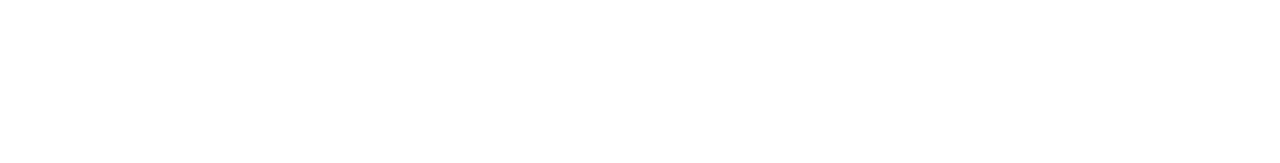
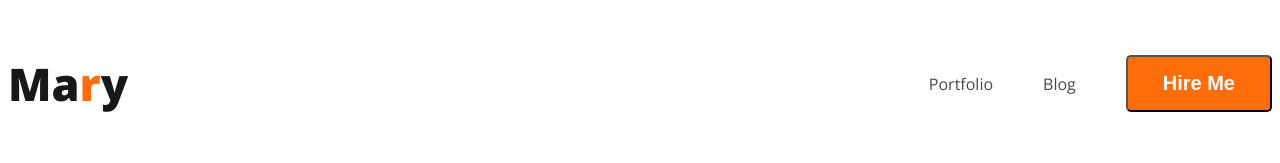
Before and after one commit to Ariful145/web-developer-portfolio, a plain HTML site: page index.html in a window 1280 px wide. Drawn offline with nearby package versions, Linux system fonts and the light colour scheme.

Commit message:
added navbar

```diff
--- a/index.html
+++ b/index.html
@@ -4,9 +4,25 @@
       <meta charset="UTF-8" />
       <meta name="viewport" content="width=device-width, initial-scale=1.0" />
       <title>My Portfolio</title>
+      <link rel="stylesheet" href="style/style.css" />
+      <link rel="preconnect" href="https://fonts.googleapis.com" />
+      <link rel="preconnect" href="https://fonts.gstatic.com" crossorigin />
+      <link
+         href="https://fonts.googleapis.com/css2?family=Open+Sans:wght@400;700;800&display=swap"
+         rel="stylesheet"
+      />
    </head>
    <body>
-      <header></header>
+      <header>
+         <nav>
+            <h3 class="nav-title">Ma<span class="text-org">r</span>y</h3>
+            <ul>
+               <li><a href="#">Portfolio</a></li>
+               <li><a href="#">Blog</a></li>
+               <li><button class="btn-primary">Hire Me</button></li>
+            </ul>
+         </nav>
+      </header>
       <main></main>
       <footer></footer>
    </body>
--- /dev/null
+++ b/style/style.css
@@ -0,0 +1,46 @@
+/* common shares styles */
+body {
+   font-family: "Open Sans", sans-serif;
+}
+
+/* common color */
+.text-org {
+   color: #fd6e0a;
+}
+
+/* btn- primary */
+.btn-primary {
+   border-radius: 5px;
+   background: #fd6e0a;
+   color: #fff;
+   font-size: 20px;
+   font-weight: 700;
+   padding: 15px 35px;
+}
+
+/* nav section */
+nav {
+   display: flex;
+   align-items: center;
+   justify-content: space-between;
+}
+nav ul {
+   display: flex;
+   align-items: center;
+}
+
+nav li {
+   list-style: none;
+   margin-left: 50px;
+}
+
+nav a {
+   text-decoration: none;
+   color: #474747;
+}
+
+.nav-title {
+   color: #181818;
+   font-size: 45px;
+   font-weight: 800;
+}
```
